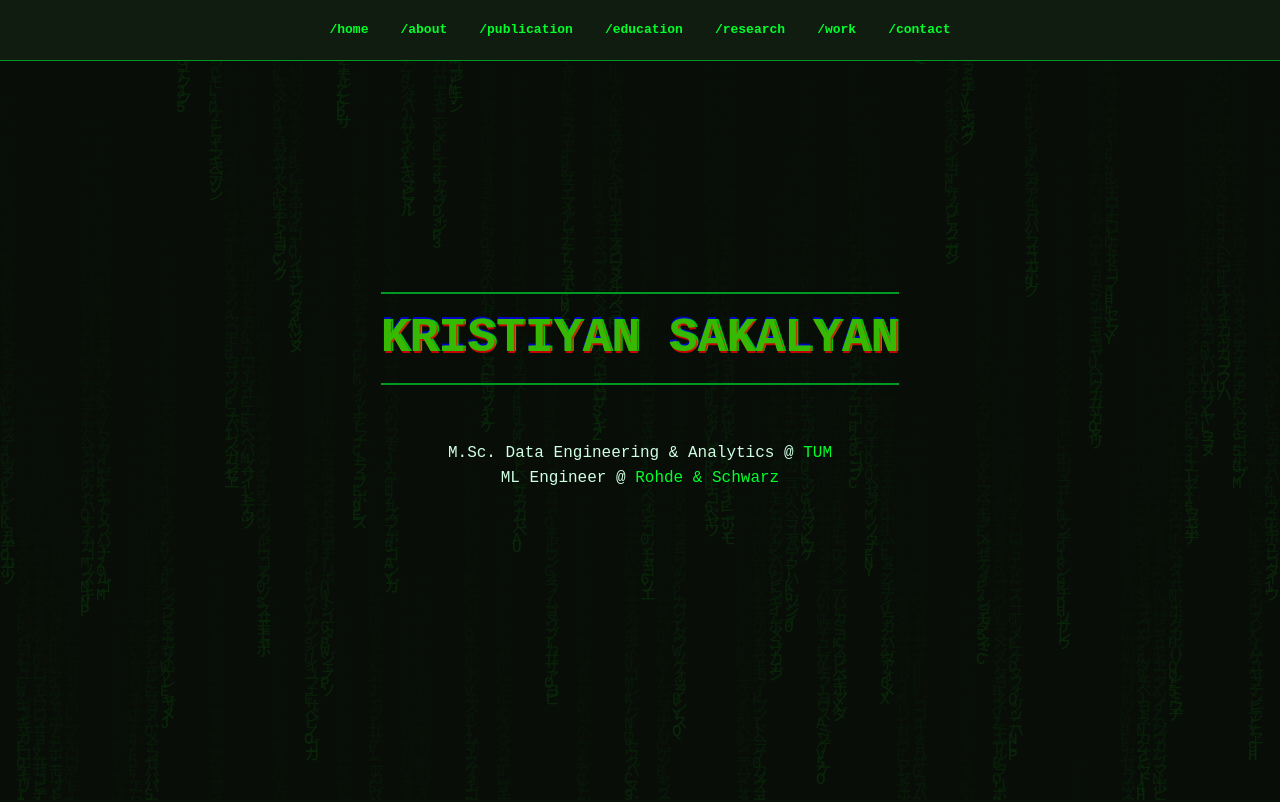
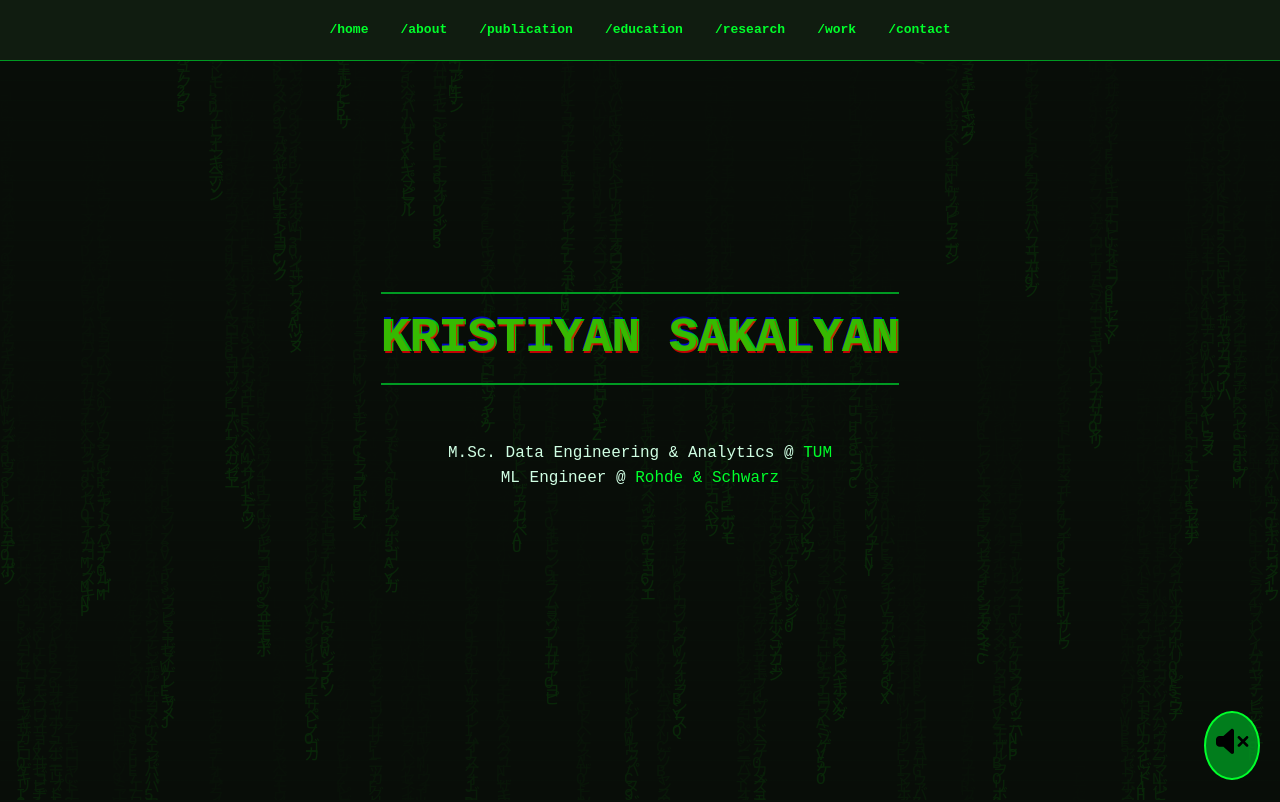
Before and after one commit to kristiyansakalyan/kristiyansakalyan.github.io, a React (Vite) app: page / in a window 1280 px wide. Shown: the top 802 px of the page. Built offline with nearby package versions, Linux system fonts and the light colour scheme.

Commit message:
Added music and random glitch effect on section headers

```diff
--- a/src/App.tsx
+++ b/src/App.tsx
@@ -1,31 +1,31 @@
-import React from 'react';
+import { useEffect, useState } from 'react';
+import MusicPlayer from './components/MusicPlayer';
+import Navbar from './components/Navbar';
 import MatrixRainingLetters from './matrix/Matrix';
-import Navbar from './components/Navbar';
 import About from './pages/About';
+import Contact from './pages/Contact';
 import Education from './pages/Education';
 import Header from './pages/Header';
 import Publications from './pages/Publications';
 import Research from './pages/Research';
 import Work from './pages/Work';
-import Contact from './pages/Contact';
 
 const App = () => {
+  const [visibleMain, setVisbleMain] = useState(false);
+  const [visibleMatrix, setVisibleMatrix] = useState(true);
 
-  const [visibleMain, setVisbleMain] = React.useState(false);
-  const [visibleMatrix, setVisibleMatrix] = React.useState(true);
-
-  React.useEffect(() => {
+  useEffect(() => {
     const timeout = setTimeout(() => {
       setVisbleMain(true);
-    }, 3000); // 5 seconds
+    }, 3000);
 
     return () => clearTimeout(timeout);
   }, []);
 
-  React.useEffect(() => {
+  useEffect(() => {
     const timeout = setTimeout(() => {
       setVisibleMatrix(false);
-    }, 3000); // 3 seconds
+    }, 3000);
 
     return () => clearTimeout(timeout);
   }, []);
@@ -63,6 +63,7 @@ const App = () => {
         <Research />
         <Work />
         <Contact />
+        <MusicPlayer />
       </div>
     </div>
   )
--- /dev/null
+++ b/src/components/MusicPlayer.tsx
@@ -0,0 +1,35 @@
+import { faVolumeMute, faVolumeUp } from '@fortawesome/free-solid-svg-icons';
+import { FontAwesomeIcon } from '@fortawesome/react-fontawesome';
+import { useRef, useState } from 'react';
+
+const MusicPlayer = () => {
+    const audioRef = useRef<HTMLAudioElement>(null);
+    const [playing, setPlaying] = useState(false);
+
+    const toggleMusic = () => {
+        const audio = audioRef.current;
+        if (!audio) return;
+
+        if (playing) {
+            audio.pause();
+        } else {
+            audio.play().catch(err => console.warn("Playback error:", err));
+        }
+        setPlaying(!playing);
+    };
+
+    return (
+        <>
+            <audio ref={audioRef} loop src="/cyberpunk-trailer-255002.mp3" />
+            <div
+                className={`music-toggle ${playing ? 'pulse' : ''}`}
+                onClick={toggleMusic}
+                title={playing ? 'Click to mute' : 'Click to play'}
+            >
+                <FontAwesomeIcon icon={playing ? faVolumeUp : faVolumeMute} />
+            </div>
+        </>
+    );
+};
+
+export default MusicPlayer;
--- a/src/components/Section.tsx
+++ b/src/components/Section.tsx
@@ -1,5 +1,5 @@
 import React, { useRef, useEffect, useState } from 'react';
-
+import { useGlitchInView } from '../hooks/useGlitchInView';
 
 type SectionProps = {
     children: React.ReactNode,
@@ -8,6 +8,8 @@ type SectionProps = {
 
 const Section: React.FC<SectionProps> = ({ children, title }) => {
     const ref = useRef<HTMLDivElement>(null);
+
+    const glitchRef = useGlitchInView<HTMLHeadingElement>()
     const [inView, setInView] = useState(false);
 
     useEffect(() => {
@@ -29,7 +31,7 @@ const Section: React.FC<SectionProps> = ({ children, title }) => {
                 transition: 'opacity 1s ease-out',
             }}
         >
-            <h1 className="section-title">{"/" + title.toLowerCase()}</h1>
+            <h1 ref={glitchRef} className="section-title">{"/" + title.toLowerCase()}</h1>
             <div className="section">{children}</div>
         </div>
     )
--- /dev/null
+++ b/src/hooks/useGlitchInView.ts
@@ -0,0 +1,41 @@
+import { useEffect, useRef } from 'react';
+
+export const useGlitchInView = <T extends HTMLElement = HTMLElement>(): React.RefObject<T | null> => {
+    const ref = useRef<T | null>(null);
+
+    useEffect(() => {
+        if (!ref.current) return;
+
+        const el = ref.current;
+        const observer = new IntersectionObserver(
+            ([entry]) => {
+                if (entry.isIntersecting) {
+                    const glitchInterval = setInterval(() => {
+                        if (Math.random() > 0.85) {
+                            el.classList.add('glitch');
+                            setTimeout(() => {
+                                el.classList.remove('glitch');
+                            }, 500);
+                        }
+                    }, 1000);
+
+                    el.dataset.glitchInterval = glitchInterval.toString();
+                } else {
+                    const existing = el.dataset.glitchInterval;
+                    if (existing) clearInterval(parseInt(existing));
+                }
+            },
+            { threshold: 0.8 }
+        );
+
+        observer.observe(el);
+
+        return () => {
+            observer.disconnect();
+            const existing = el.dataset.glitchInterval;
+            if (existing) clearInterval(parseInt(existing));
+        };
+    }, []);
+
+    return ref;
+};
--- a/src/index.css
+++ b/src/index.css
@@ -262,7 +262,7 @@ html {
 
 
 .glitch {
-    font-size: 8rem;
+    /* font-size: 8rem; */
     font-weight: 700;
     text-transform: uppercase;
     position: relative;
@@ -315,6 +315,46 @@ html {
     color: #36ba01;
 }
 
+.music-toggle {
+    position: fixed;
+    bottom: 20px;
+    right: 20px;
+    background-color: rgba(0, 154, 34, 0.8);
+    border: 2px solid #00ff2b;
+    border-radius: 50%;
+    padding: 0.6rem;
+    font-size: 1.8rem;
+    color: #000;
+    cursor: pointer;
+    z-index: 9999;
+    transition: background-color 0.2s ease;
+}
+
+.music-toggle:hover {
+    background-color: #00ff2b;
+}
+
+.pulse {
+    animation: pulse 1.8s infinite ease-in-out;
+    box-shadow: 0 0 12px #00ff2b;
+}
+
+@keyframes pulse {
+    0% {
+        transform: scale(1);
+        box-shadow: 0 0 12px #00ff2b;
+    }
+
+    50% {
+        transform: scale(1.15);
+        box-shadow: 0 0 20px #00ff2b;
+    }
+
+    100% {
+        transform: scale(1);
+        box-shadow: 0 0 12px #00ff2b;
+    }
+}
 
 /* https://web.dev/prefers-reduced-motion/#(bonus)-forcing-reduced-motion-on-all-websites */
 
```
Also changed, not shown: 1 other file (tests, documents, lock files or other folders).
